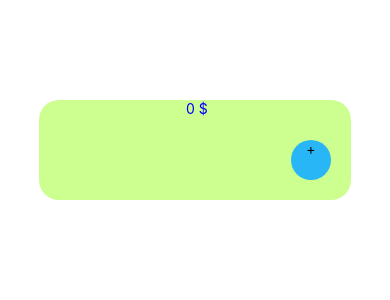
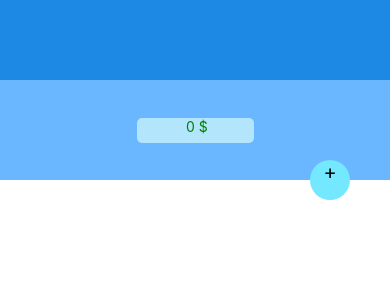
Before and after one commit to cesar98111/MyBudget, a React Native app: screen / in a window 390 px wide. Shown: the top 300 px of the page. Built offline with nearby package versions, Linux system fonts and the light colour scheme.

Commit message:
Feature: cambios visuales en la pantalla principal

```diff
--- a/App.js
+++ b/App.js
@@ -4,6 +4,7 @@ import { useEffect, useState } from 'react';
 import Balance from './component/balance';
 import ItemTrasaction from './component/ItemTrasaction';
 import  'react-native-get-random-values' ;
+import Footer from './component/footer';
 import  {  v4  as  uuidv4  }  from  'uuid' ;
 
 export default function App() {
@@ -48,7 +49,6 @@ export default function App() {
 
     setHistory(lista)
 
-
   }
 
   const deleteEntry = (deleteEntry)=>{
@@ -85,7 +85,10 @@ export default function App() {
         }}/>
       </View>
 
+      <Footer addNewEntry={addNewEntry}/>
+
     </View>
+
   );
 }
 
@@ -101,7 +104,8 @@ const styles = StyleSheet.create({
     justifyContent: 'flex-start'
   },
   itemList:{
-    width:"80%"
+    width:"80%",
+    height:"57%"
   },
   itemTransaction:{
     flexDirection:'row',
@@ -119,6 +123,7 @@ const styles = StyleSheet.create({
     backgroundColor:'blue',
     height:20,
     width:"20%"
-  }
+  },
+
 
 });
--- a/component/balance.jsx
+++ b/component/balance.jsx
@@ -1,7 +1,7 @@
 import {View,Text,StyleSheet, Pressable} from 'react-native'
 import { useEffect, useState } from 'react'
 import CreditInput from './creditInput'
-const Balance = ({addNewEntry, entry, setEntry, balance  }) =>{
+const Balance = ({addNewEntry, balance  }) =>{
 
     const[show, setShow] = useState(false)
     const[balaceColor, setBalanceColor] = useState('blue')
@@ -9,29 +9,34 @@ const Balance = ({addNewEntry, entry, setEntry, balance  }) =>{
         if(balance < 0){
             setBalanceColor('red')
         }else{
-            setBalanceColor('blue')
+            setBalanceColor('green')
         }
     },[balance])
 
     return(
-        <>
+        <View style={styles.balanceContainer}>
+            <View style={styles.header}></View>
             <View style = {styles.balance}>
                 <Text style = {{...styles.balanceText,color:balaceColor}}> {balance} $</Text>
-                <Pressable style={styles.balanceAdd} onPress={()=>{setShow(true)}}>
-                    <Text style={styles.addText}>+</Text>
-                </Pressable>
-                <CreditInput show={show} setShow={setShow} addNewEntry={addNewEntry} modify={false}  />
             </View>
-        </>
+        </View>
     )
 }
 const styles = StyleSheet.create({
+    header:{
+        backgroundColor:'#1e88e5',
+        height:80
+    },
     balance:{
-      marginTop:100,
-      backgroundColor:'#ccff90',
-      borderRadius:20,
-      height:100,
-      width:'80%'
+        alignItems:"center",
+        justifyContent:"center",
+        backgroundColor:'#6ab7ff',
+        height:100,
+        width:'100%'
+    },
+    balanceContainer:{
+        width:"100%",
+        backgroundColor:"black"
     },
     balanceAdd:{
         height:40,
@@ -45,9 +50,11 @@ const styles = StyleSheet.create({
     balanceText:{
         textAlignVertical:'center',
         textAlign:'center',
-        height:'60%',
+        width:"30%",
+        height:'25%',
         textDecorationStyle: 'bold',
-
+        backgroundColor:"#b3e5fc",
+        borderRadius:5
 
     },
     addText:{
--- a/component/creditInput.jsx
+++ b/component/creditInput.jsx
@@ -14,6 +14,8 @@ const CreditInput = ({show, setShow, OldEntry, addNewEntry ,modify, modifyEntry}
     })
 
     const amountHandle = (value)=>{
+        value = parseInt(value)
+
         let now = new Date()
 
         setEntry((entry)=>{
@@ -83,12 +85,16 @@ const CreditInput = ({show, setShow, OldEntry, addNewEntry ,modify, modifyEntry}
                     <View style={styles.inputRow}>
                         <TextInput
                         style={styles.textInput}
-                        placeholder='introduce el ingreso'
+                        placeholder='introduce el concepto'
                         onChangeText={conceptHandle}
                         value={entry.concept}/>
 
-                        <NumericInput type='up-down'
-                        onChange={value => amountHandle(value)} />
+                        <TextInput
+                        style={styles.textInput}
+                        placeholder='introduce el ingreso'
+                        onChangeText={amountHandle}
+                        keyboardType={"number-pad"}
+                        value={entry.amount}/>
 
 
                     </View>
@@ -119,11 +125,11 @@ const styles = StyleSheet.create({
         width:300,
         height:300,
         backgroundColor: '#ccff90',
-        borderRadius:20,
         borderColor:"black",
         borderStyle:"solid",
+        justifyContent:"center",
         alignItems:'center',
-        alignContent:'flex-start'
+
 
     },
 
@@ -133,42 +139,6 @@ const styles = StyleSheet.create({
         width:"100%",
         height:"100%"
     },
-    buttonAdd:{
-        marginTop:10,
-        width:100,
-        height:40,
-        backgroundColor:"#29b6f6",
-    },
-    textAdd:{
-        textAlign:"center",
-        textAlignVertical:"center",
-        height:"100%"
-
-    },
-    textInput:{
-        marginTop:20,
-        backgroundColor:'#84ffff',
-        height:40,
-        width:"50%",
-        borderRadius:20,
-        alignContent:"stretch"
-    },
-    textInputSecond:{
-        flexDirection:"row",
-        alignContent:"center",
-        width:"100%"
-    },
-    inputRow:{
-        flexDirection:'row',
-        justifyContent:'space-around',
-        width:"100%"
-    },
-
-    inputRowSecond:{
-        flexDirection:'row',
-        justifyContent:'center',
-        width:"100%"
-    }
 
 
 })
--- /dev/null
+++ b/component/footer.jsx
@@ -0,0 +1,40 @@
+import { useState } from "react"
+import { View, Text, Pressable, StyleSheet } from "react-native"
+import CreditInput from "./creditInput"
+const Footer = ({ style, styleText ,addNewEntry}) =>{
+    const [show, setShow] = useState(false)
+    return(
+        <View style={styles.footerContainer}>
+            <Pressable style={styles.buttonAdd} onPress={()=>setShow(!show)}>
+                <Text style={styles.TextButtonAdd}>+</Text>
+            </Pressable>
+            <CreditInput show={show} setShow={setShow} addNewEntry={addNewEntry} modify={false}/>
+        </View>
+    )
+}
+
+
+const styles = StyleSheet.create({
+    footerContainer:{
+        flexDirection:"column",
+        height:"20%",
+        backgroundColor:"#1e88e5",
+        width:"100%",
+        justifyContent:"center",
+        alignItems:"flex-end"
+    },
+    buttonAdd:{
+        height:40,
+        width:40,
+        backgroundColor:"#73e8ff",
+        borderRadius:20,
+        marginRight:40
+    },
+    TextButtonAdd:{
+        height:"100%",
+        textAlignVertical:"center",
+        textAlign:"center",
+        fontSize:20
+    }
+})
+export default Footer;
```
